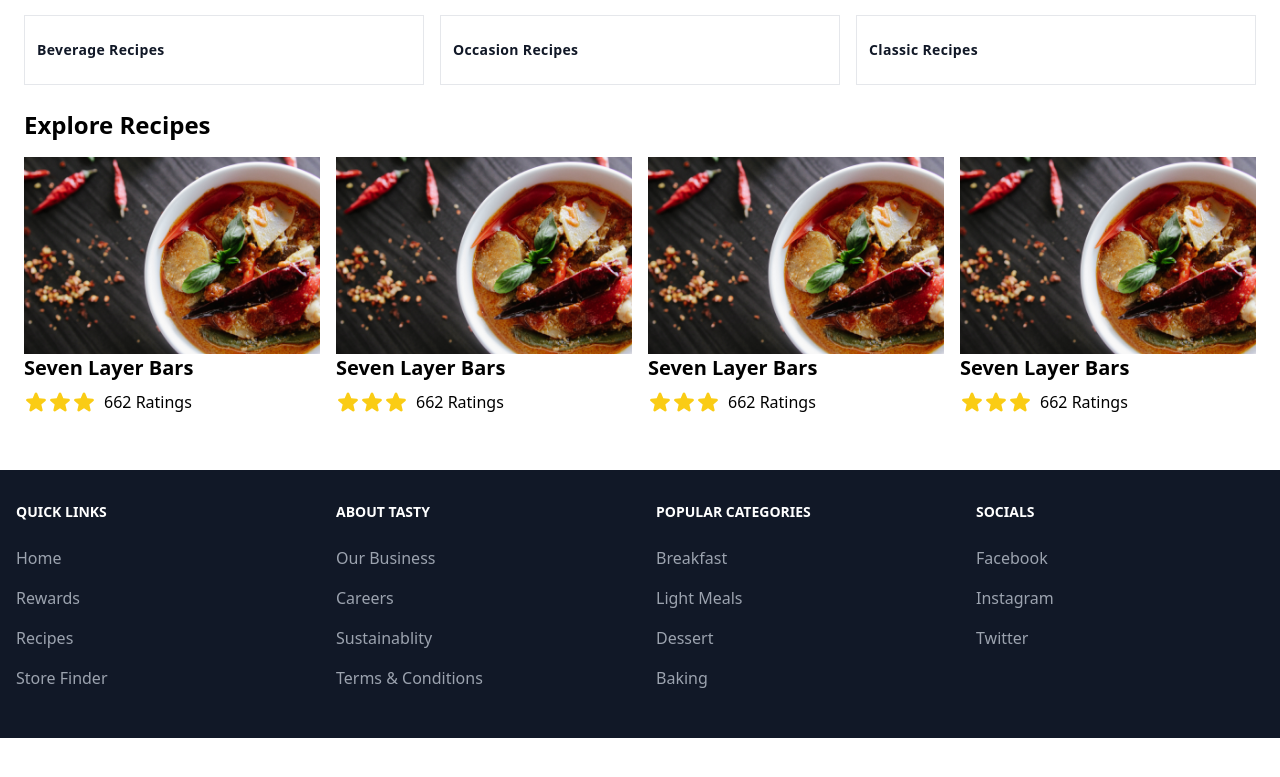
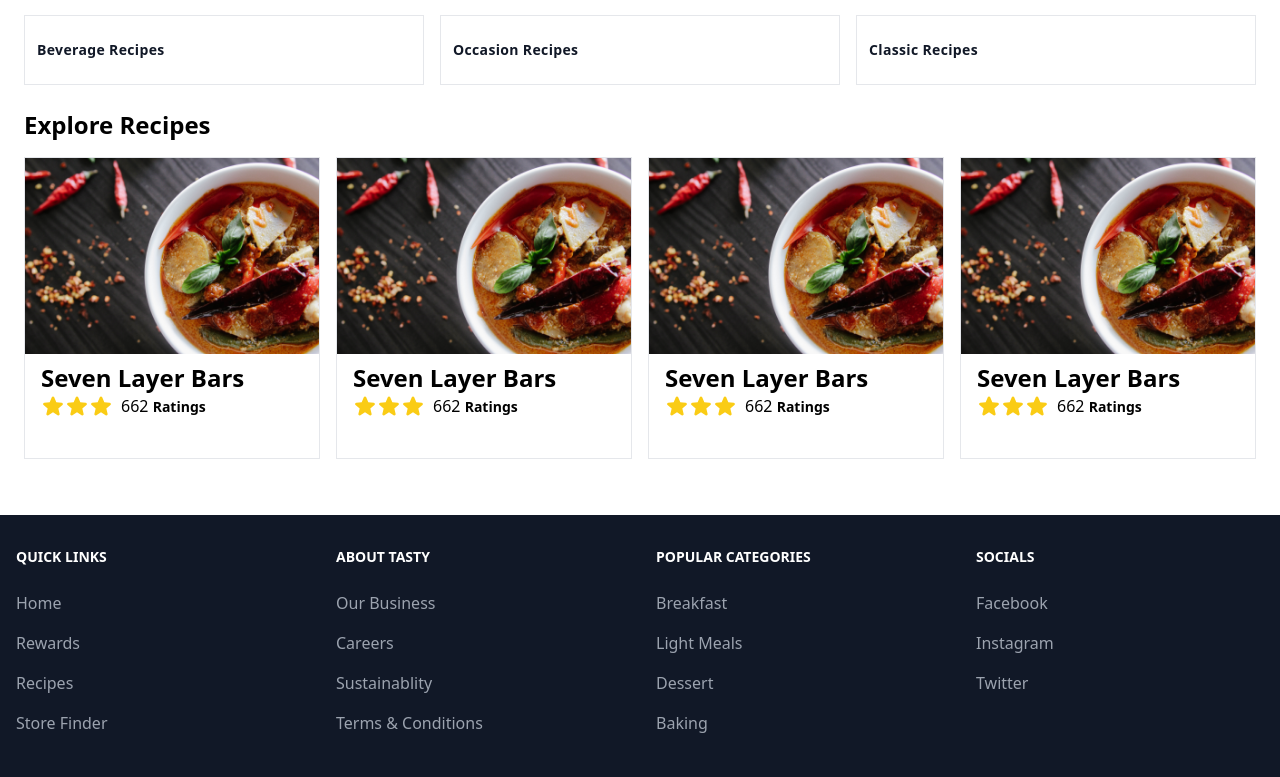
Before and after one commit to Jon-Felipe/Tasty-React, a React (Vite) app: page / in a window 1280 px wide. Shown: the part 953-1730 px from the top of the page. Before the commit the page ends 1691 px from the top, so only its background shows below. Built offline with nearby package versions, Linux system fonts and the light colour scheme.

Commit message:
updated recipe styling

```diff
--- a/src/components/Recipe.tsx
+++ b/src/components/Recipe.tsx
@@ -13,13 +13,15 @@ type Props = {
 
 const Recipe = ({ text, image, avgRating, ratingAmt }: Props) => {
   return (
-    <article>
+    <article className='border'>
       <img src={foodImg} alt={text} />
-      <div>
-        <h3 className='text-xl font-semibold mb-2'>{text}</h3>
+      <div className='pt-2 pb-10 px-4'>
+        <h3 className='text-2xl font-semibold'>{text}</h3>
         <div className='flex gap-2'>
           <StarRating rating={avgRating} />
-          <p>{ratingAmt} Ratings</p>
+          <p>
+            {ratingAmt} <span className='font-semibold text-sm'>Ratings</span>
+          </p>
         </div>
       </div>
     </article>
```
